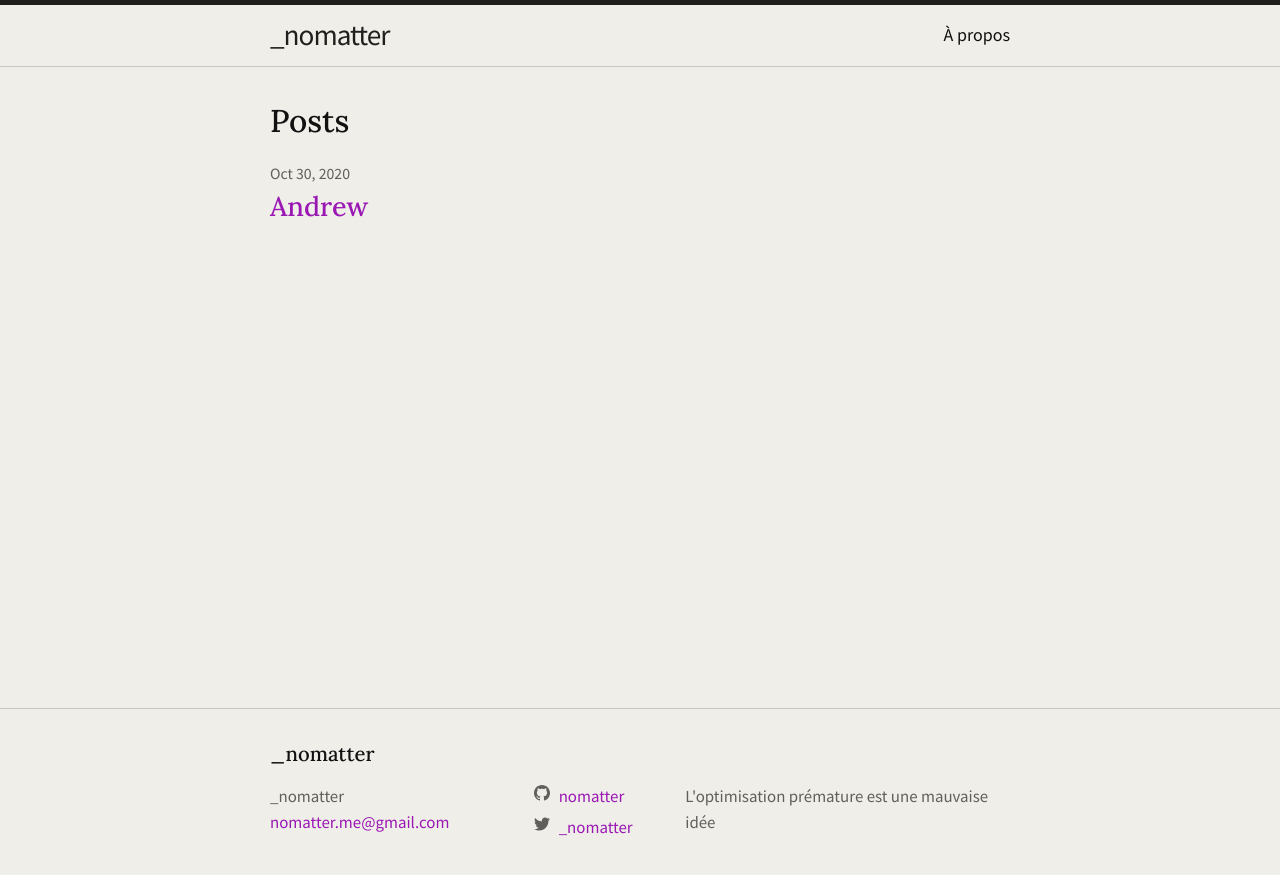
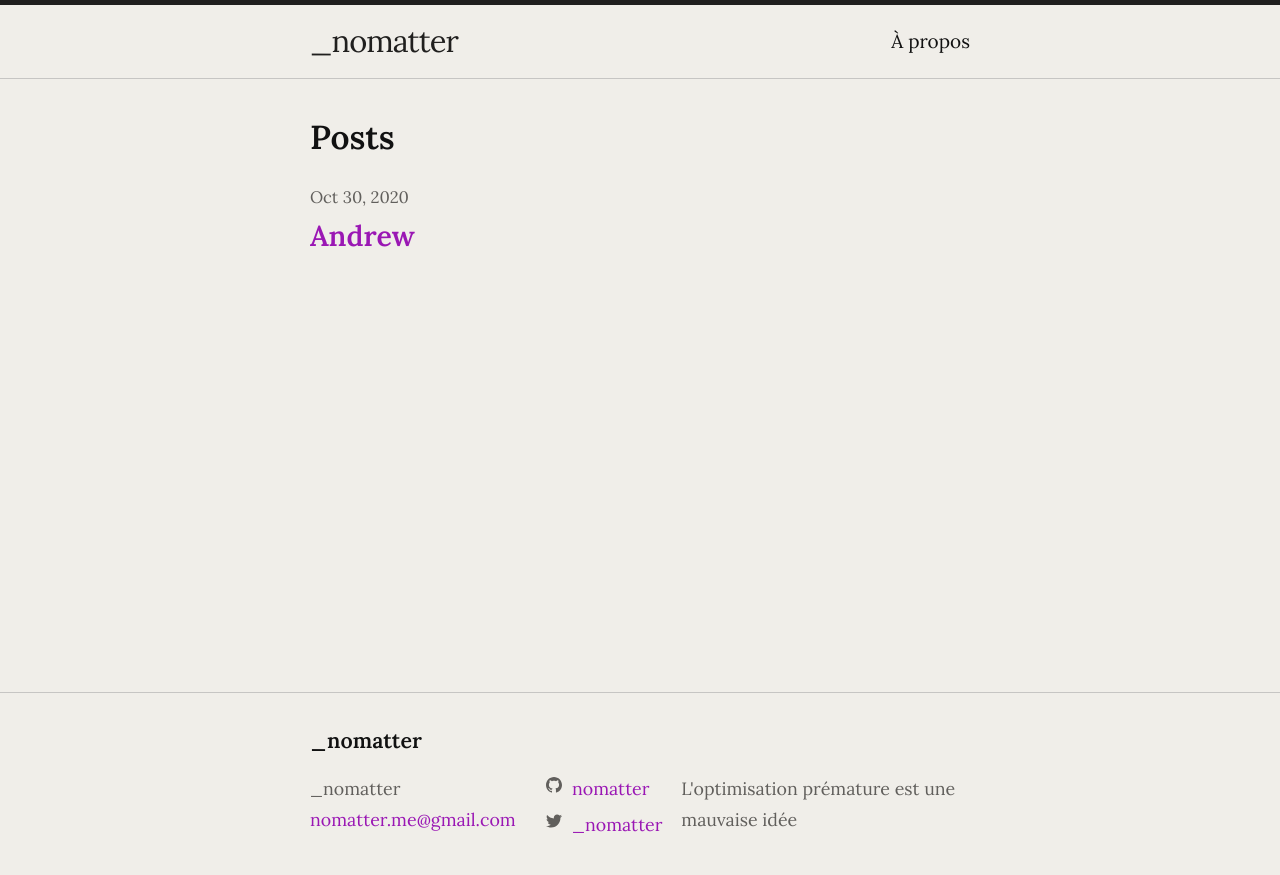
Before and after one commit to nomatter/writing, a Jekyll site: the page built from index.markdown, in a window 1280 px wide. Shown: the top 875 px of the page. Built offline with Jekyll 4.4.1, drawn with Linux system fonts in a browser that asks for light colours.

Commit message:
Readability pass: fr lang, Lora serif body, looser spacing, narrower measure, restyle blockquote

```diff
--- a/_config.yml
+++ b/_config.yml
@@ -20,10 +20,13 @@
 
 title: _nomatter
 email: nomatter.me@gmail.com
+author: _nomatter
 description: >- # this means to ignore newlines until "baseurl:"
   L'optimisation prémature est une mauvaise idée
 baseurl: "/writing" # the subpath of your site, e.g. /blog
 url: "https://nomatter.github.io" # the base hostname & protocol for your site, e.g. http://example.com
+lang: fr
+locale: fr_FR
 twitter_username: _nomatter
 github_username:  nomatter
 
--- a/_includes/head.html
+++ b/_includes/head.html
@@ -1,10 +1,10 @@
 <head>
   <meta charset="utf-8">
-  <meta http-equiv="X-UA-Compatible" content="IE=edge">
   <meta name="viewport" content="width=device-width, initial-scale=1">
   {%- seo -%}
-  <link href="https://fonts.googleapis.com/css2?family=Lora:ital,wght@0,500;1,500&display=swap" rel="stylesheet">
-  <link href="https://fonts.googleapis.com/css2?family=Source+Sans+Pro:ital@0;1&display=swap" rel="stylesheet">
+  <link rel="preconnect" href="https://fonts.googleapis.com">
+  <link rel="preconnect" href="https://fonts.gstatic.com" crossorigin>
+  <link href="https://fonts.googleapis.com/css2?family=Lora:ital,wght@0,400;0,600;1,400&display=swap" rel="stylesheet">
   <link rel="stylesheet" href="{{ "/assets/main.css" | relative_url }}">
   {% comment %}{%- feed_meta -%}{% endcomment %}
   {%- if jekyll.environment == 'production' and site.google_analytics -%}
--- a/_sass/minima.scss
+++ b/_sass/minima.scss
@@ -1,12 +1,12 @@
 @charset "utf-8";
 
 // Define defaults for each variable.
-$title-font-family: 'Lora', serif !default;
-$base-font-family:  'Source Sans Pro', sans-serif !default;
-$base-font-size:    18px !default;
+$title-font-family: 'Lora', Georgia, 'Times New Roman', serif !default;
+$base-font-family:  'Lora', Georgia, 'Times New Roman', serif !default;
+$base-font-size:    19px !default;
 $base-font-weight:  400 !default;
 $small-font-size:   $base-font-size * 0.875 !default;
-$base-line-height:  1.5 !default;
+$base-line-height:  1.7 !default;
 
 $spacing-unit:     30px !default;
 
@@ -21,7 +21,7 @@ $grey-color-dark:  darken($grey-color, 25%) !default;
 $table-text-align: left !default;
 
 // Width of the content area
-$content-width:    800px !default;
+$content-width:    720px !default;
 
 $on-palm:          600px !default;
 $on-laptop:        800px !default;
--- a/_sass/minima/_base.scss
+++ b/_sass/minima/_base.scss
@@ -94,7 +94,7 @@ li {
  * Headings
  */
 h1, h2, h3, h4, h5, h6 {
-  font-weight: $base-font-weight;
+  font-weight: 600;
   font-family: $title-font-family;
 }
 
@@ -130,10 +130,10 @@ a {
  * Blockquotes
  */
 blockquote {
-  color: $grey-color;
-  border-left: 4px solid $grey-color-light;
+  color: $text-color;
+  border-left: 2px solid rgba($brand-color, 0.35);
   padding-left: $spacing-unit / 2;
-  font-style: italic;
+  font-style: normal;
 
   > :last-child {
     margin-bottom: 0;
```
